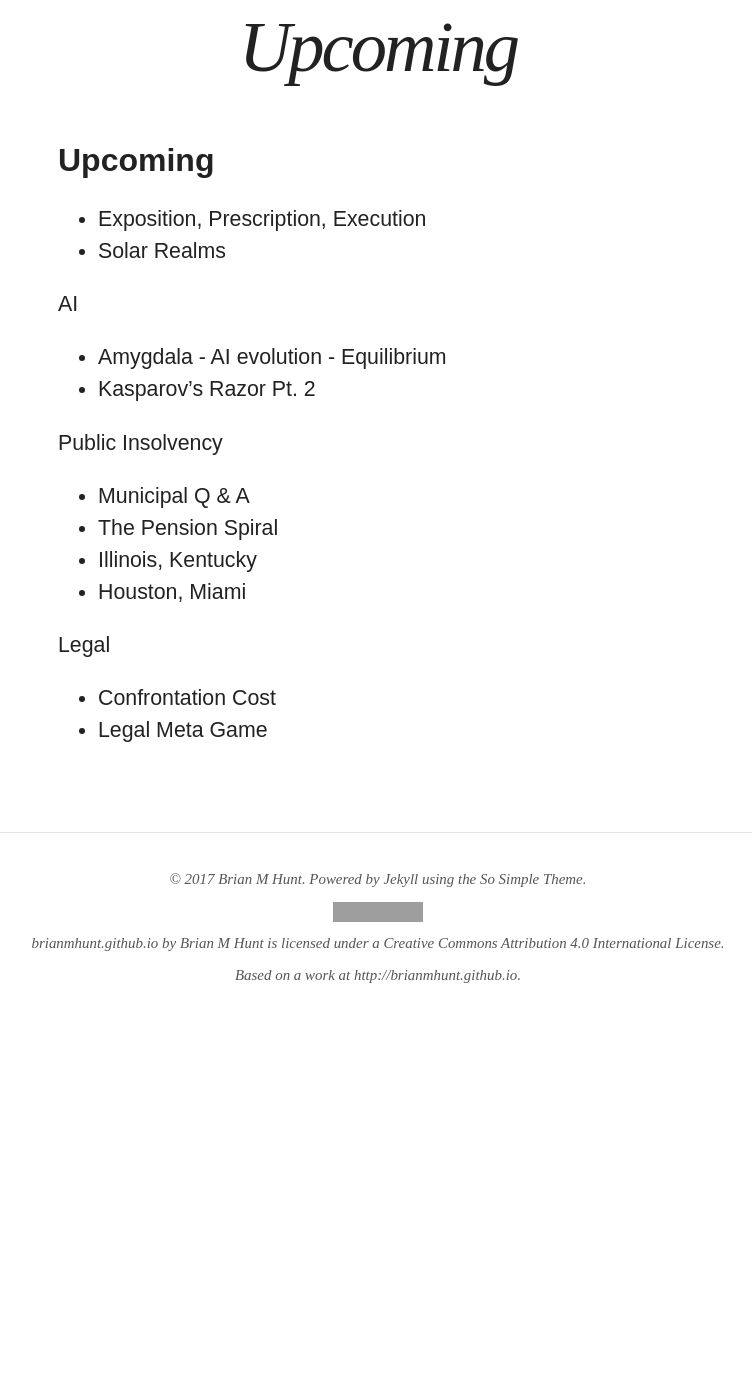
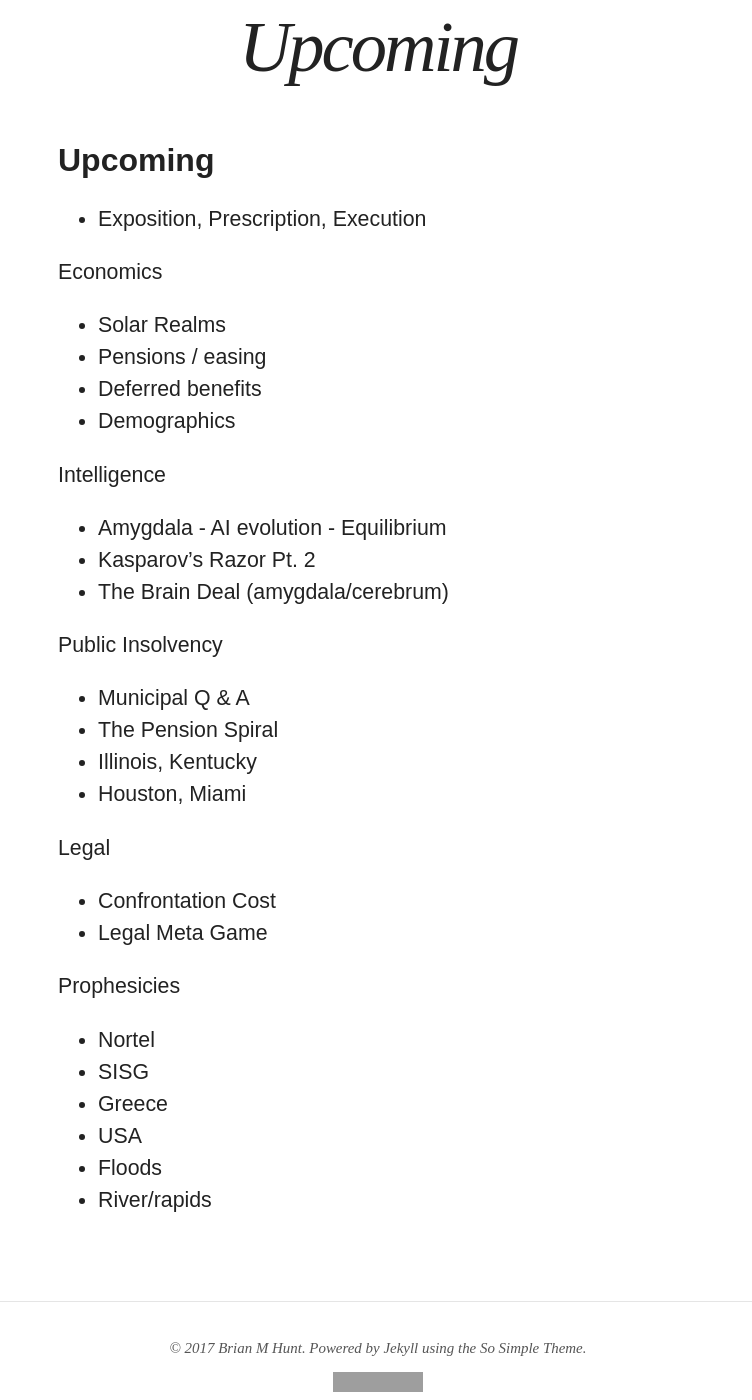
Before and after one commit to brianmhunt/brianmhunt.github.io, a Jekyll site: the page built from TODO.md, in a window 1280 px wide and 1400 px high, scrolled down 670 px. Shown: the whole window, without its empty margins (262-1014 px from the left). Built offline with Jekyll 4.4.1, drawn with Linux system fonts in a browser that asks for light colours; nearby versions of some CDN libraries; our own code applies the rules of GitHub Pages for plain Markdown files; before the commit the page ends 1773 px from its top, so only the background shows below that; grey boxes are pictures that could not be loaded.

Commit message:
Add more to TODO

```diff
--- a/TODO.md
+++ b/TODO.md
@@ -2,11 +2,18 @@ Upcoming
 --------
 
 - Exposition, Prescription, Execution
+
+Economics
 - Solar Realms
+- Pensions / easing
+- Deferred benefits
+- Demographics
 
-AI
+
+Intelligence
 - Amygdala - AI evolution - Equilibrium
 - Kasparov's Razor Pt. 2
+- The Brain Deal (amygdala/cerebrum)
 
 
 Public Insolvency
@@ -19,3 +26,12 @@ Public Insolvency
 Legal
 - Confrontation Cost
 - Legal Meta Game
+
+
+Prophesicies
+ - Nortel
+ - SISG
+ - Greece
+ - USA
+ - Floods
+ - River/rapids
```
